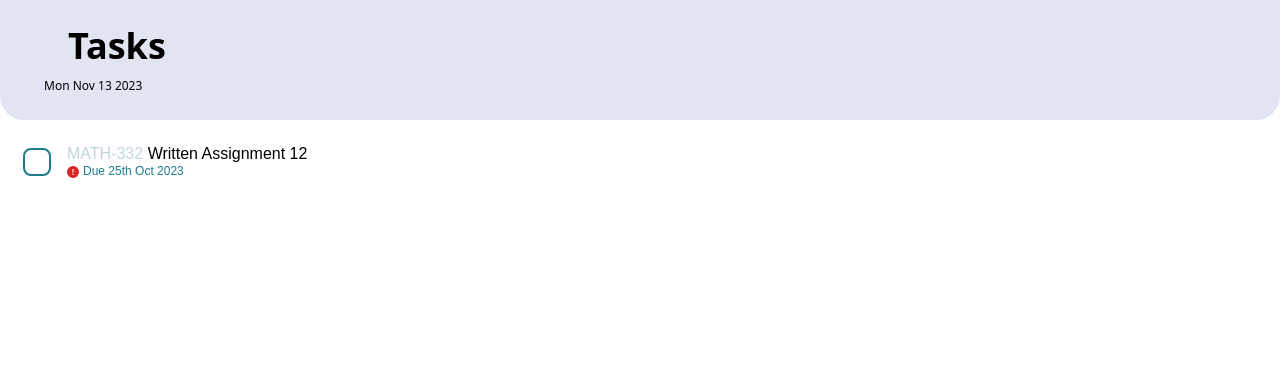
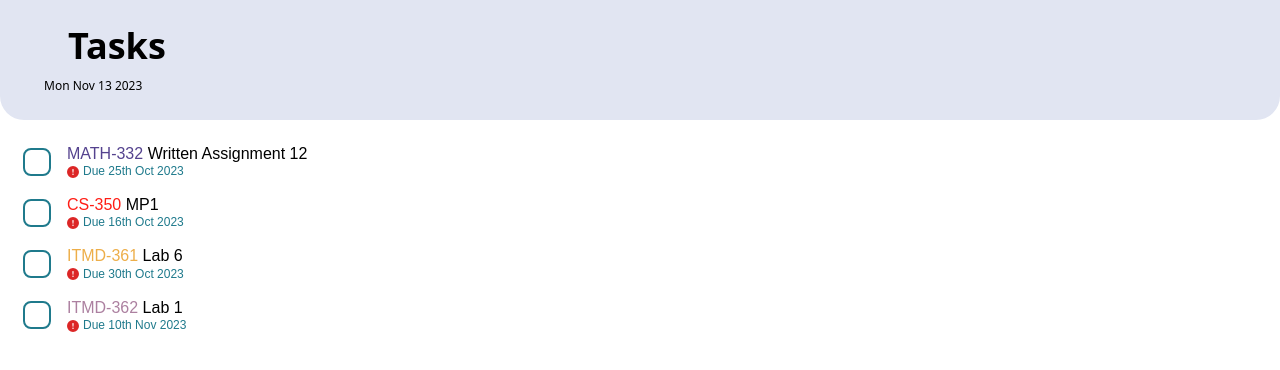
Before and after one commit to HashMaster02/pinboard, a React (Vite) app in the folder frontend/: page /tasks in a window 1280 px wide. Shown: the top 370 px of the page. Built offline with nearby package versions, Linux system fonts and the light colour scheme; some icons are missing; a web font is replaced by a local one.

Commit message:
SingleTask component can now function like a regular checklist item. Is not complete yet (needs menu, add to tasks button, etc.)

```diff
--- a/frontend/src/components/SingleTask.jsx
+++ b/frontend/src/components/SingleTask.jsx
@@ -1,18 +1,34 @@
 import React from "react";
 import { BsExclamationCircleFill } from "react-icons/bs";
 
-function SingleTask({ group, task, dueDate, color }) {
-  // TODO: Get "color" attribute to work
+const colorPalette = {
+  red: "text-[#ff1d15]",
+  blue: "text-[#6bbaec]",
+  green: "text-[#04724d]",
+  yellow: "text-[#edae49]",
+  orange: "text-[#ffb238]",
+  purple: "text-[#54428e]",
+  pink: "text-[#ac80a0]",
+};
+
+function SingleTask({ id, group, task, dueDate, color }) {
   return (
     <li className="flex items-center">
-      <input type="checkbox" id="task1" />
+      <input type="checkbox" id={id} />
       <label
         className="leading-[1.2rem] font-shantell-sans
 						before:outline before:outline-2 before:outline-bluish-turqoise
                         "
-        htmlFor="task1"
+        htmlFor={id}
       >
-        <span className="text-[#c0d6df]">{group}</span> {task}
+        <span
+          className={` font-medium ${
+            colorPalette[color] ? colorPalette[color] : "text-black"
+          }`}
+        >
+          {group}
+        </span>{" "}
+        {task}
         <small className="block font-light text-bluish-turqoise text-xs">
           <BsExclamationCircleFill className="inline-block mr-1 text-red-600" />
           Due {dueDate}
--- a/frontend/src/pages/Tasks.jsx
+++ b/frontend/src/pages/Tasks.jsx
@@ -1,17 +1,53 @@
 import Header from "../components/Header";
 import SingleTask from "../components/SingleTask";
 import { FaListCheck } from "react-icons/fa6";
+
+const tasksList = [
+  {
+    _id: 1,
+    group: "MATH-332",
+    todo: "Written Assignment 12",
+    dueDate: "25th Oct 2023",
+    color: "purple",
+  },
+  {
+    _id: 2,
+    group: "CS-350",
+    todo: "MP1",
+    dueDate: "16th Oct 2023",
+    color: "red",
+  },
+  {
+    _id: 3,
+    group: "ITMD-361",
+    todo: "Lab 6",
+    dueDate: "30th Oct 2023",
+    color: "yellow",
+  },
+  {
+    _id: 4,
+    group: "ITMD-362",
+    todo: "Lab 1",
+    dueDate: "10th Nov 2023",
+    color: "pink",
+  },
+];
 
 function Tasks() {
   return (
     <>
       <Header title={"Tasks"} icon={<FaListCheck />} showDate />
       <ul className="m-6 flex flex-col gap-4 ">
-        <SingleTask
-          group="MATH-332"
-          task="Written Assignment 12"
-          dueDate="25th Oct 2023"
-        />
+        {tasksList.map((task) => (
+          <SingleTask
+            key={task._id}
+            id={task._id}
+            group={task.group}
+            task={task.todo}
+            dueDate={task.dueDate}
+            color={task.color}
+          />
+        ))}
       </ul>
     </>
   );
```
